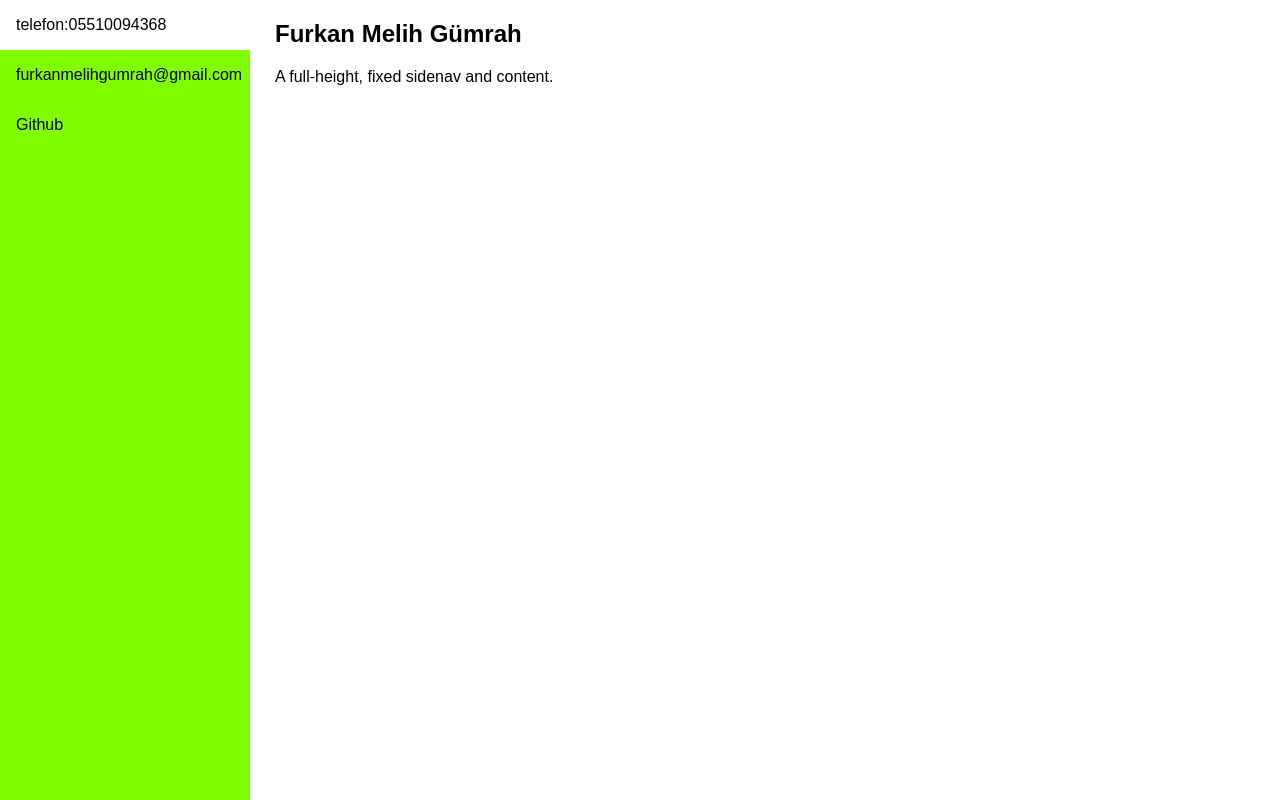
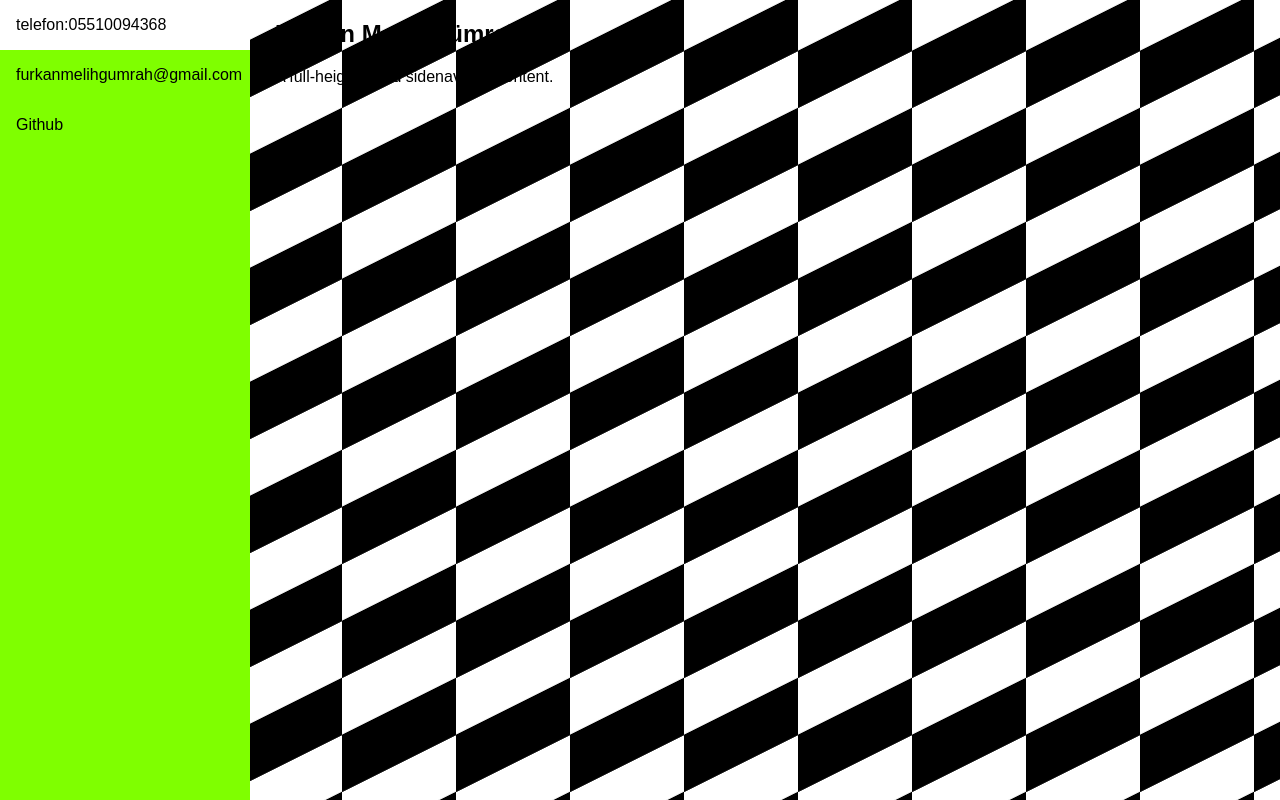
Before and after one commit to furkanmelihgumrah/furkanmelihgumrah, a plain HTML site: page index.html in a window 1280 px wide. Drawn offline with Linux system fonts and the light colour scheme.

Commit message:
Update index.html

```diff
--- a/index.html
+++ b/index.html
@@ -44,7 +44,15 @@ body {
   margin-left: 200px;
   padding-left: 75px;
 }
+ html {
+  --s: 114px; /* control the size*/
+  --c1: #ffffff;
+  --c2: #000000;
 
+  background:
+    linear-gradient(-26.56deg,var(--c1) 33%,var(--c2) 33.3% 66.6%,var(--c1) 67%)
+    0/var(--s) var(--s);
+}
 </style>
 </head>
 <body>
```
